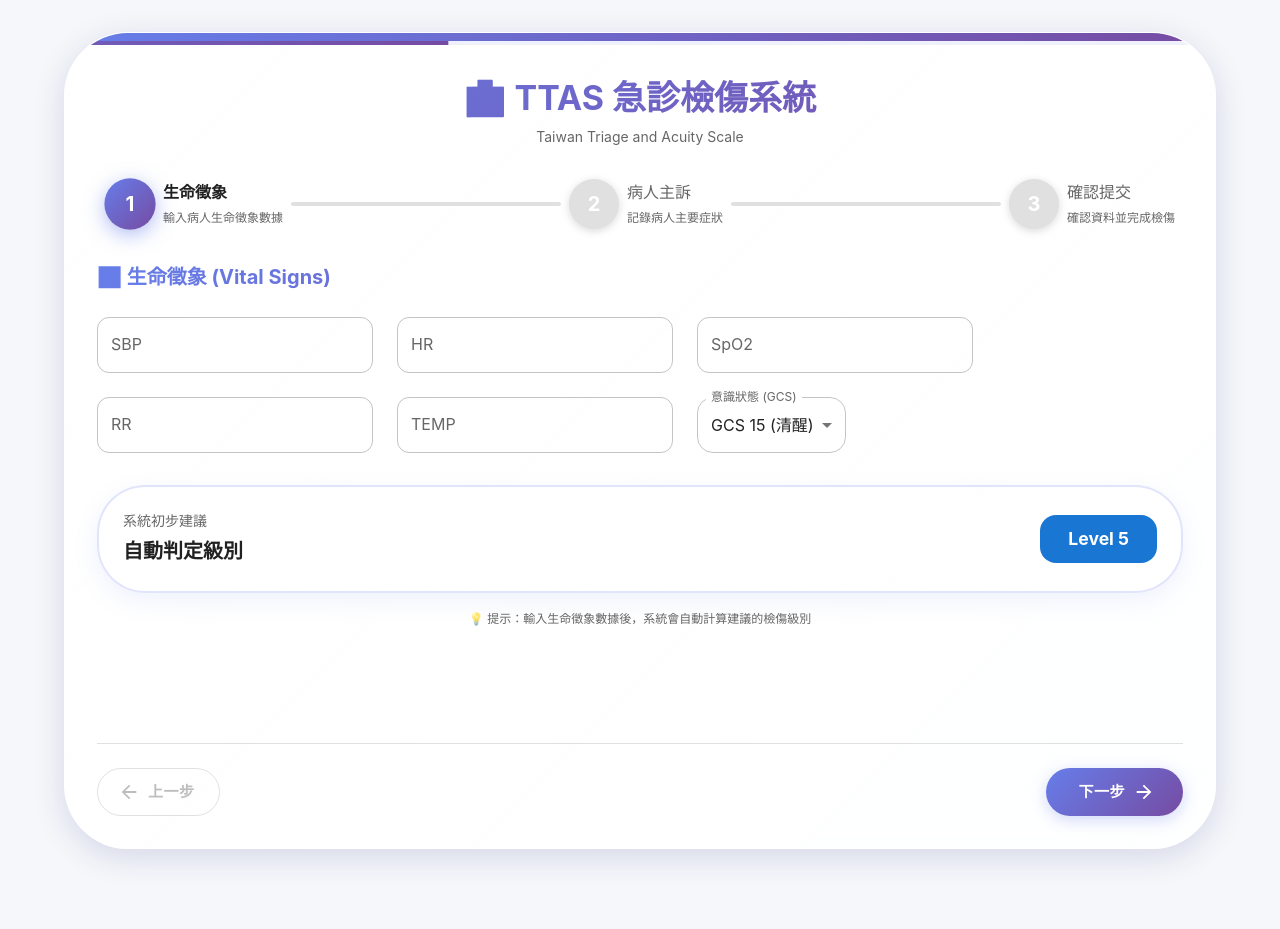
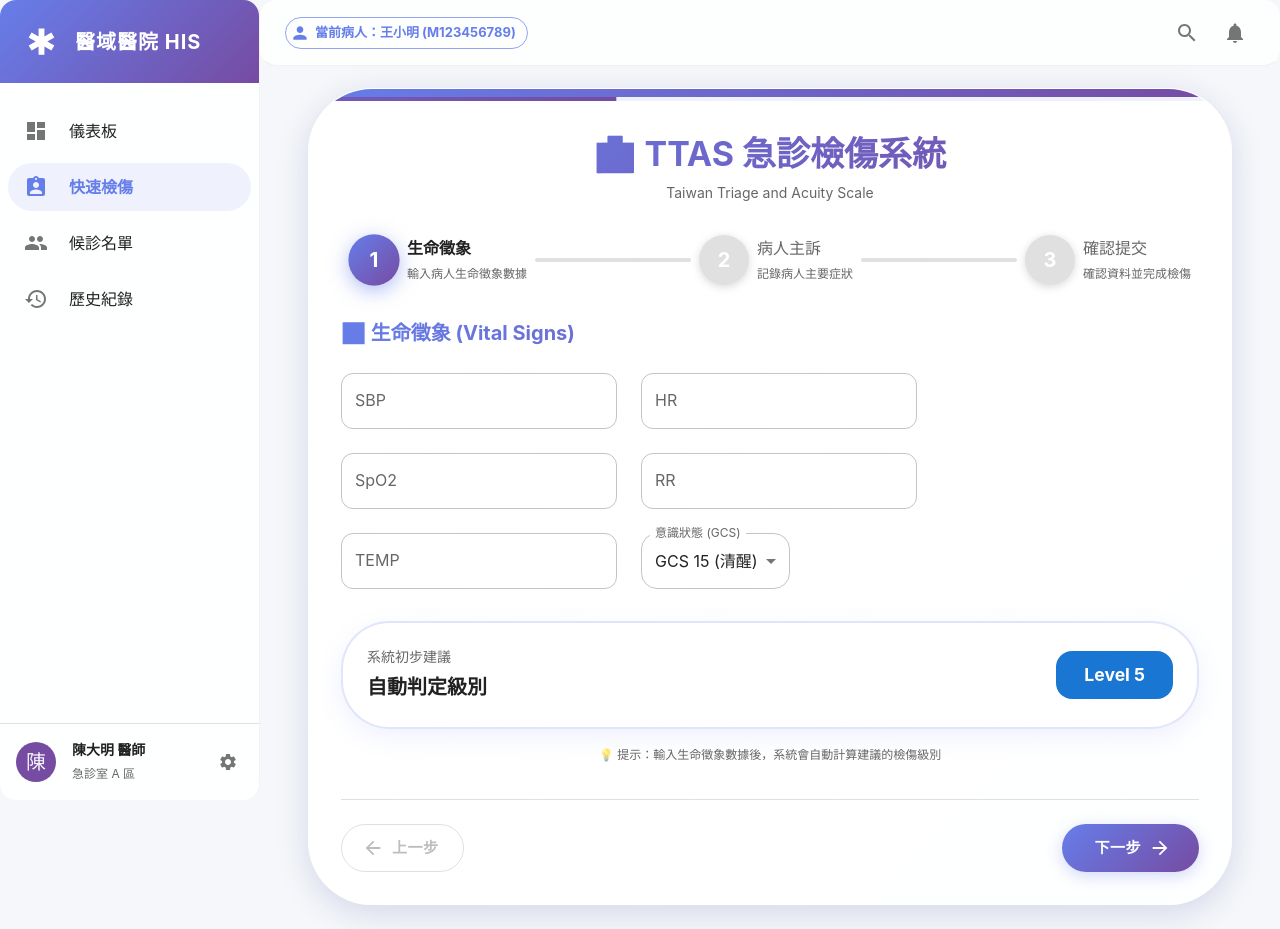
Before and after one commit to smlht2005/triage-ttas-example, a React (Create React App) app: page / in a window 1280 px wide. Before the commit the page ends 881 px from the top, so only its background shows below. Built offline with nearby package versions, Linux system fonts and the light colour scheme.

Commit message:
UX: implement HIS-grade layout with MainLayout (Drawer + AppBar) and modularize StepperForm

```diff
--- /dev/null
+++ b/src/components/MainLayout.tsx
@@ -0,0 +1,185 @@
+import React, { useState } from 'react';
+import {
+  Box, Drawer, AppBar, Toolbar, List, Typography, Divider,
+  IconButton, ListItem, ListItemButton, ListItemIcon, ListItemText,
+  Avatar, Tooltip, Container, useTheme, Chip
+} from '@mui/material';
+import {
+  Menu as MenuIcon,
+  Dashboard as DashboardIcon,
+  AssignmentInd as TriageIcon,
+  People as PatientIcon,
+  History as HistoryIcon,
+  Settings as SettingsIcon,
+  Search as SearchIcon,
+  Notifications as NotifyIcon,
+  Person as PersonIcon,
+  Emergency as EmergencyIcon
+} from '@mui/icons-material';
+import { GRADIENTS, SHADOWS } from '../theme/theme';
+
+const drawerWidth = 260;
+
+interface MainLayoutProps {
+  children: React.ReactNode;
+}
+
+export const MainLayout: React.FC<MainLayoutProps> = ({ children }) => {
+  const theme = useTheme();
+  const [mobileOpen, setMobileOpen] = useState(false);
+
+  const handleDrawerToggle = () => {
+    setMobileOpen(!mobileOpen);
+  };
+
+  const menuItems = [
+    { text: '儀表板', icon: <DashboardIcon />, id: 'dashboard' },
+    { text: '快速檢傷', icon: <TriageIcon />, id: 'triage', active: true },
+    { text: '候診名單', icon: <PatientIcon />, id: 'patients' },
+    { text: '歷史紀錄', icon: <HistoryIcon />, id: 'history' },
+  ];
+
+  const drawerContent = (
+    <Box sx={{ height: '100%', display: 'flex', flexDirection: 'column' }}>
+      {/* 醫院 Logo 區 */}
+      <Box sx={{
+        p: 3,
+        display: 'flex',
+        alignItems: 'center',
+        gap: 2,
+        background: GRADIENTS.primary,
+        color: 'white',
+        mb: 2
+      }}>
+        <EmergencyIcon fontSize="large" />
+        <Typography variant="h6" sx={{ fontWeight: 'bold', letterSpacing: 1 }}>
+          醫域醫院 HIS
+        </Typography>
+      </Box>
+
+      {/* 選單列表 */}
+      <List sx={{ px: 1 }}>
+        {menuItems.map((item) => (
+          <ListItem key={item.id} disablePadding sx={{ mb: 1 }}>
+            <ListItemButton
+              selected={item.active}
+              sx={{
+                borderRadius: 2,
+                '&.Mui-selected': {
+                  background: 'rgba(102, 126, 234, 0.1)',
+                  color: theme.palette.primary.main,
+                  '& .MuiListItemIcon-root': { color: theme.palette.primary.main }
+                }
+              }}
+            >
+              <ListItemIcon sx={{ minWidth: 45 }}>{item.icon}</ListItemIcon>
+              <ListItemText primary={item.text} primaryTypographyProps={{ fontWeight: item.active ? 700 : 500 }} />
+            </ListItemButton>
+          </ListItem>
+        ))}
+      </List>
+
+      <Box sx={{ flexGrow: 1 }} />
+
+      <Divider />
+
+      {/* 使用者資訊區 */}
+      <Box sx={{ p: 2, display: 'flex', alignItems: 'center', gap: 2 }}>
+        <Avatar sx={{ bgcolor: theme.palette.secondary.main }}>陳</Avatar>
+        <Box>
+          <Typography variant="body2" sx={{ fontWeight: 'bold' }}>陳大明 醫師</Typography>
+          <Typography variant="caption" color="text.secondary">急診室 A 區</Typography>
+        </Box>
+        <IconButton size="small" sx={{ ml: 'auto' }}><SettingsIcon fontSize="small" /></IconButton>
+      </Box>
+    </Box>
+  );
+
+  return (
+    <Box sx={{ display: 'flex', minHeight: '100vh', bgcolor: 'background.default' }}>
+      {/* AppBar */}
+      <AppBar
+        position="fixed"
+        sx={{
+          width: { sm: `calc(100% - ${drawerWidth}px)` },
+          ml: { sm: `${drawerWidth}px` },
+          bgcolor: 'rgba(255, 255, 255, 0.8)',
+          backdropFilter: 'blur(10px)',
+          boxShadow: 'none',
+          borderBottom: '1px solid rgba(0,0,0,0.05)',
+          color: 'text.primary'
+        }}
+      >
+        <Toolbar sx={{ justifyContent: 'space-between' }}>
+          <IconButton
+            color="inherit"
+            edge="start"
+            onClick={handleDrawerToggle}
+            sx={{ mr: 2, display: { sm: 'none' } }}
+          >
+            <MenuIcon />
+          </IconButton>
+
+          <Box sx={{ display: 'flex', alignItems: 'center', gap: 2 }}>
+            <Chip
+              icon={<PersonIcon fontSize="small" />}
+              label="當前病人：王小明 (M123456789)"
+              color="primary"
+              variant="outlined"
+              sx={{ fontWeight: 'bold' }}
+            />
+          </Box>
+
+          <Box sx={{ display: 'flex', gap: 1 }}>
+            <Tooltip title="搜尋"><IconButton><SearchIcon /></IconButton></Tooltip>
+            <Tooltip title="通知"><IconButton><NotifyIcon /></IconButton></Tooltip>
+          </Box>
+        </Toolbar>
+      </AppBar>
+
+      {/* Drawer */}
+      <Box
+        component="nav"
+        sx={{ width: { sm: drawerWidth }, flexShrink: { sm: 0 } }}
+      >
+        <Drawer
+          variant="temporary"
+          open={mobileOpen}
+          onClose={handleDrawerToggle}
+          ModalProps={{ keepMounted: true }}
+          sx={{
+            display: { xs: 'block', sm: 'none' },
+            '& .MuiDrawer-paper': { boxSizing: 'border-box', width: drawerWidth, border: 'none', boxShadow: SHADOWS.hover },
+          }}
+        >
+          {drawerContent}
+        </Drawer>
+        <Drawer
+          variant="permanent"
+          sx={{
+            display: { xs: 'none', sm: 'block' },
+            '& .MuiDrawer-paper': { boxSizing: 'border-box', width: drawerWidth, border: 'none', borderRight: '1px solid rgba(0,0,0,0.05)' },
+          }}
+          open
+        >
+          {drawerContent}
+        </Drawer>
+      </Box>
+
+      {/* Main Content */}
+      <Box
+        component="main"
+        sx={{
+          flexGrow: 1,
+          p: 3,
+          width: { sm: `calc(100% - ${drawerWidth}px)` },
+          mt: '64px'
+        }}
+      >
+        <Container maxWidth="lg">
+          {children}
+        </Container>
+      </Box>
+    </Box>
+  );
+};
--- a/src/components/StepperForm.tsx
+++ b/src/components/StepperForm.tsx
@@ -103,7 +103,7 @@ export const StepperForm: React.FC = () => {
   };
 
   return (
-    <Container maxWidth="lg" sx={{ mt: 4, mb: 4 }}>
+    <Box sx={{ width: '100%' }}>
       <Paper
         elevation={3}
         sx={{
@@ -294,6 +294,6 @@ export const StepperForm: React.FC = () => {
         onClose={handleCloseSuccess}
         finalLevel={formData.finalLevel}
       />
-    </Container>
+    </Box>
   );
 };
--- a/src/index.tsx
+++ b/src/index.tsx
@@ -7,6 +7,7 @@
 import React from 'react';
 import ReactDOM from 'react-dom/client';
 import { StepperForm } from './components/StepperForm';
+import { MainLayout } from './components/MainLayout';
 import { ThemeProvider, CssBaseline } from '@mui/material';
 import theme from './theme/theme';
 
@@ -18,7 +19,9 @@ root.render(
   <React.StrictMode>
     <ThemeProvider theme={theme}>
       <CssBaseline />
-      <StepperForm />
+      <MainLayout>
+        <StepperForm />
+      </MainLayout>
     </ThemeProvider>
   </React.StrictMode>
 );
```
